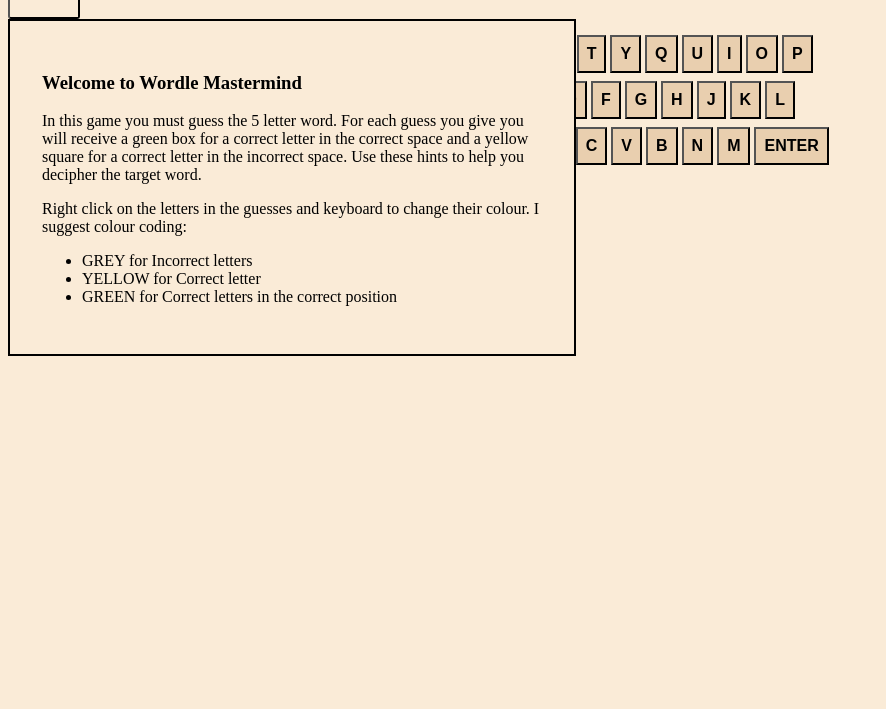
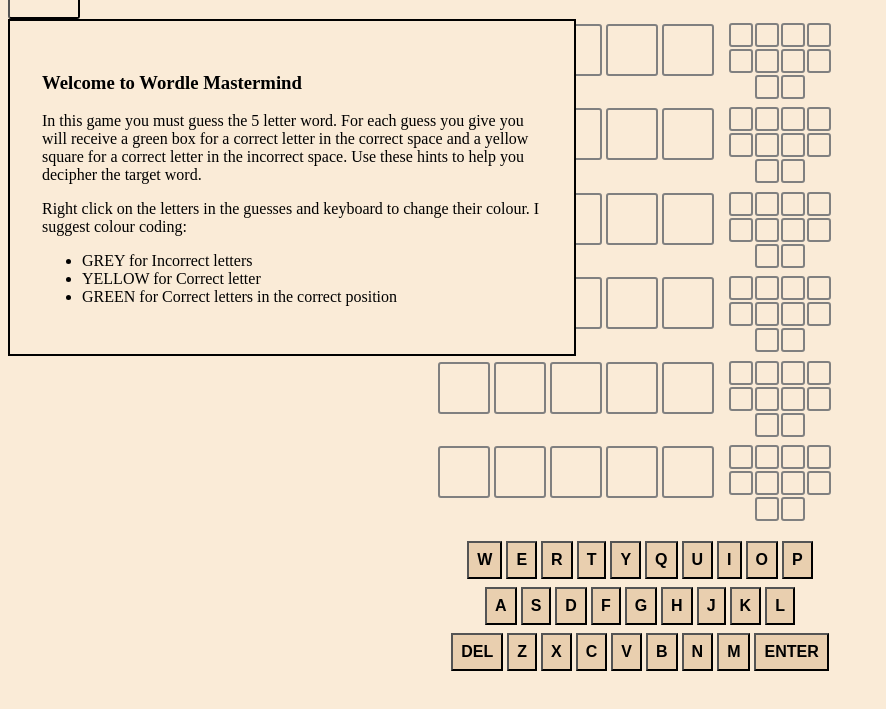
Before and after one commit to JoshJDWood/Wordle-Mastermind, a plain HTML site: page index.html in a window 1280 px wide. Shown: the part 69-778 px from the top of the page, without its empty margins (0-886 px from the left). Drawn offline with Linux system fonts and the light colour scheme; files that its build step writes are made by us from their sources.

Commit message:
Update path to css and js

```diff
--- a/index.html
+++ b/index.html
@@ -3,7 +3,7 @@
 <head>
     <meta charset="UTF-8">
     <meta name="viewport" content="width=device-width, initial-scale=1.0">
-    <link rel="stylesheet" href="/WordleProject/Wordle.css">
+    <link rel="stylesheet" href="Wordle.css">
     <script src="https://kit.fontawesome.com/a9a777d1bf.js" crossorigin="anonymous"></script>
     <title>Wordle</title>
 </head>
@@ -68,6 +68,6 @@
         </div>
     </div>
 
-    <script src="/WordleProject/Wordle.js"></script>
+    <script src="Wordle.js"></script>
 </body>
 </html>
```
